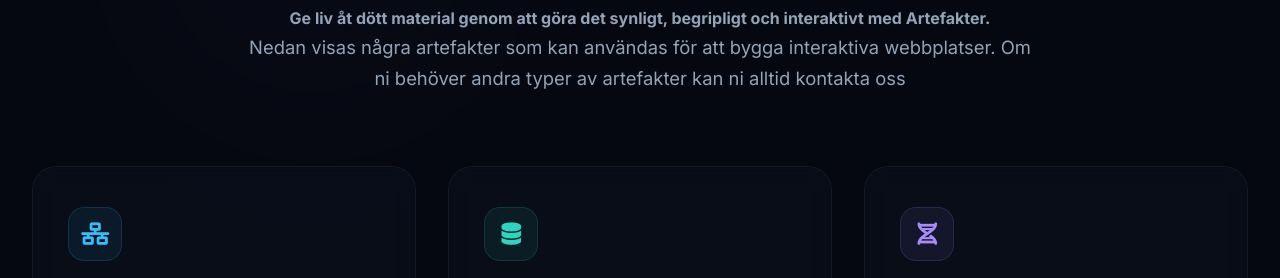
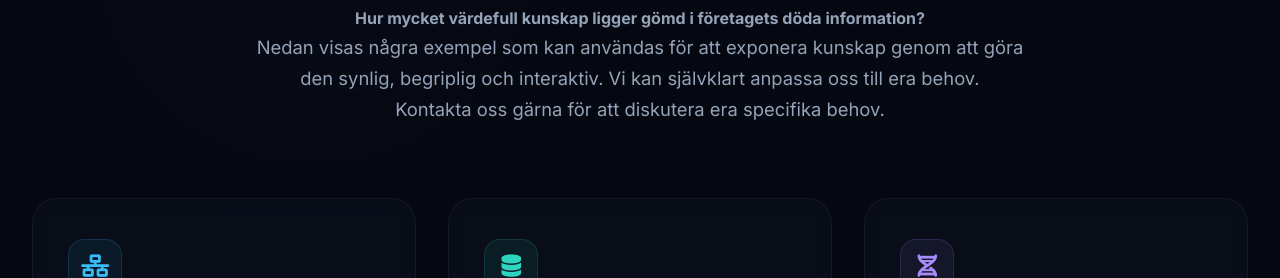
Before and after one commit to alvaroC/hub-antigravity, a plain HTML site: page artefakter.html in a window 1280 px wide. Shown: the part 843-1121 px from the top of the page. Drawn offline with Linux system fonts and the light colour scheme; a script that the page names is missing.

Commit message:
Uppdatering

```diff
--- a/artefakter.html
+++ b/artefakter.html
@@ -88,10 +88,10 @@
                 <h2 class="opacity">ARTEFAKTER SOM UTBILDAR, GUIDAR OCH ENGAGERAR </h2>
                 <h3>Från död information till levande innehåll</h3></br>
                 <img src="assets/ui/dokument.png" width="500px" alt="Dokument">
-                <p class="font-size">Ge liv åt dött material genom att göra det synligt, begripligt och interaktivt med
-                    Artefakter.</p>
-                <p>Nedan visas några artefakter som kan användas för att bygga interaktiva webbplatser. Om ni behöver
-                    andra typer av artefakter kan ni alltid kontakta oss</p>
+                <p class="font-size">Hur mycket värdefull kunskap ligger gömd i företagets döda information?</p>
+                <p>Nedan visas några exempel som kan användas för att exponera kunskap genom att göra den synlig,
+                    begriplig och interaktiv. Vi kan självklart anpassa oss till era behov.</p>
+                <p>Kontakta oss gärna för att diskutera era specifika behov.</p>
             </div>
 
 
```
